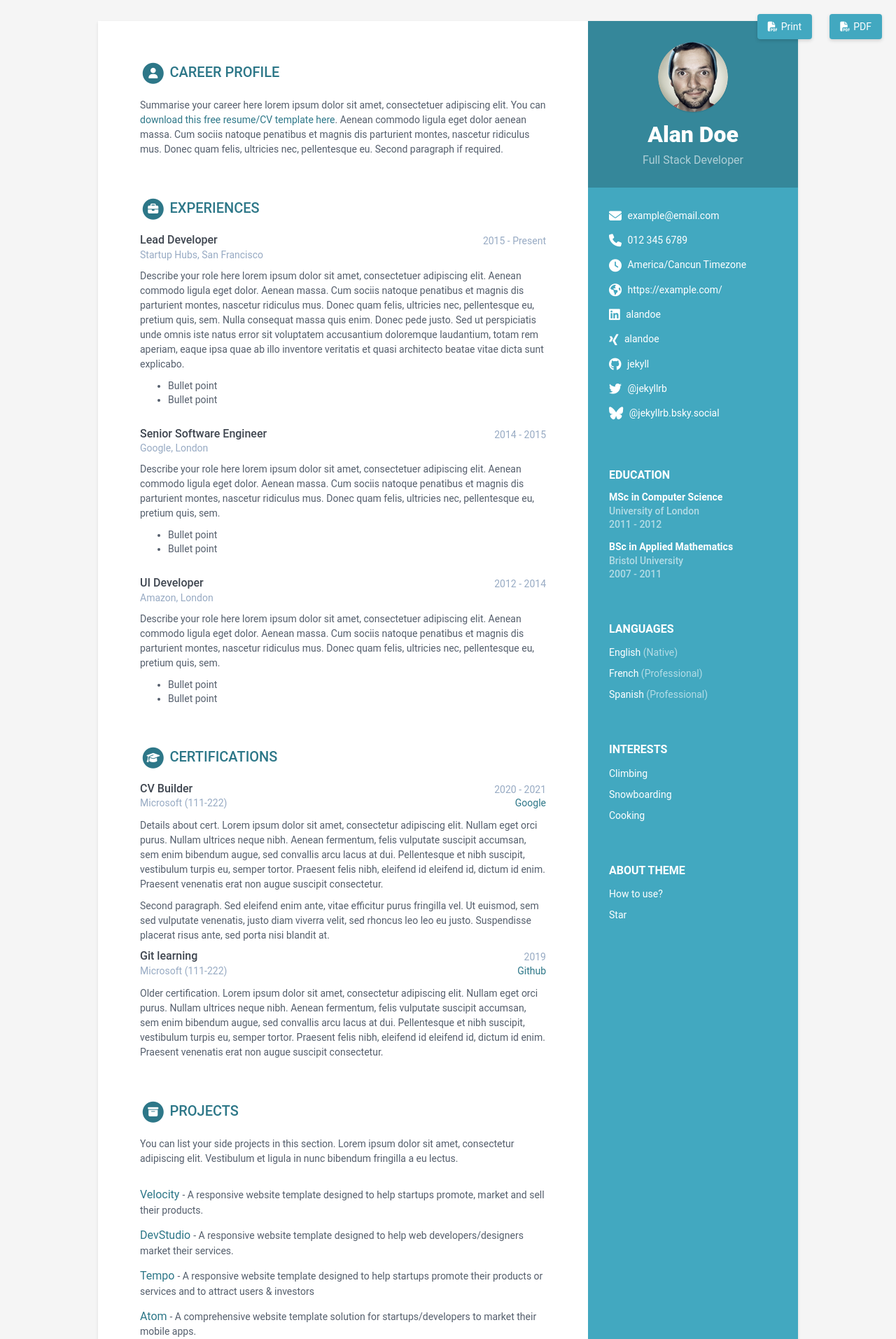
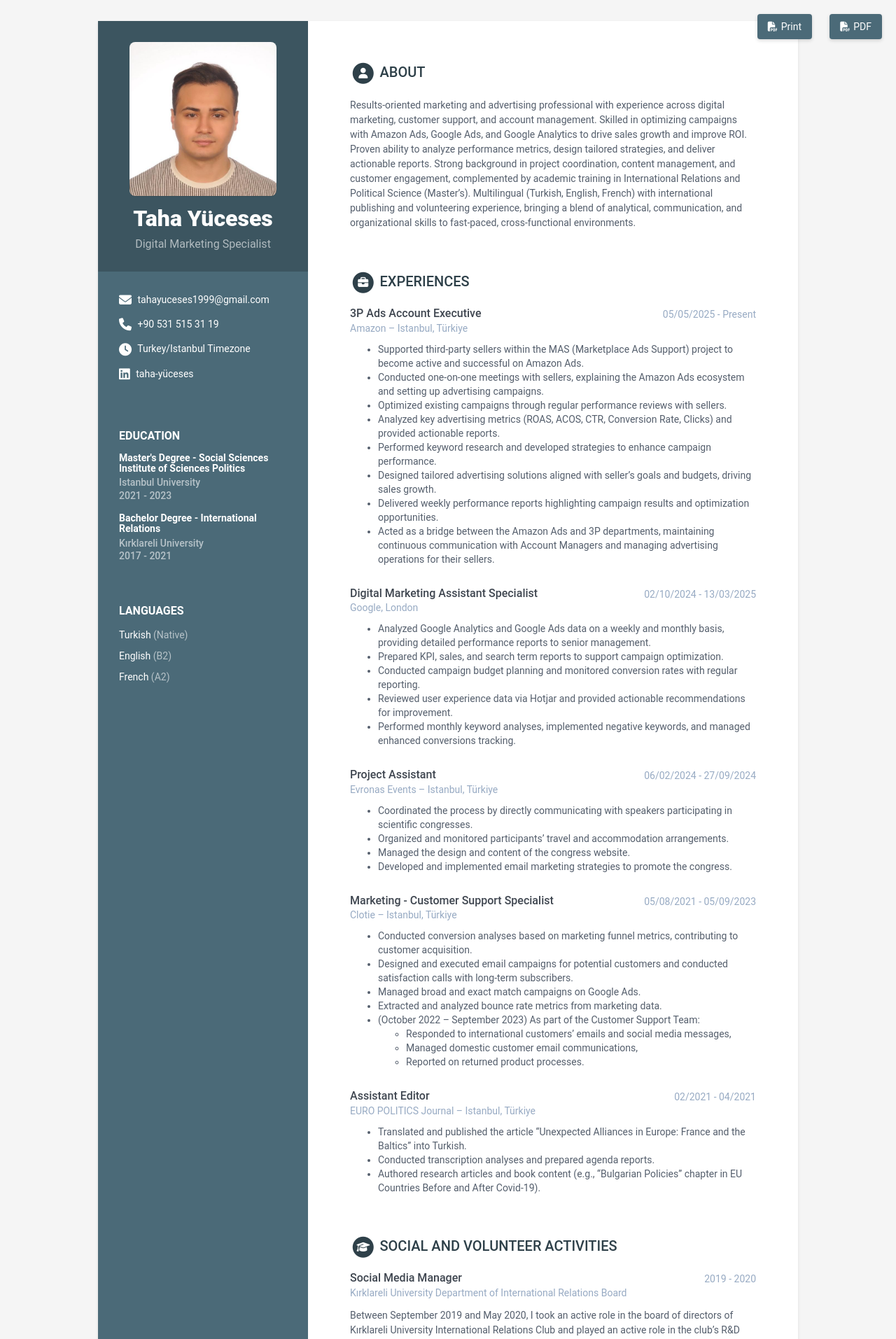
Before and after one commit to tahayuceses/cv, a Jekyll site: the page built from index.html, in a window 1280 px wide. Shown: the top 1913 px of the page at 70% size. Built offline with Jekyll 4.4.1, drawn with Linux system fonts in a browser that asks for light colours; some of the changed text lies outside the part shown.

Commit message:
resume data

```diff
--- a/_config.yml
+++ b/_config.yml
@@ -1,16 +1,16 @@
 #Update all the sections by editing the data.yml file inside _data folder.
 
 # Site Settings
-title: My Resume
+title: Taha Yüceses - Resume
 url: 'http://webjeda.com'
 
 #change it according to your repository name
 # disabling since we are using a custom domain
 #baseurl: '/online-cv'
 
-description: A beautiful Jekyll theme for creating resume
+description: Taha Yüceses - Resume
 # Style will be applied only after restarting the build or serve. Just choose one of the options.
-theme_skin: blue # blue turquoise green berry orange ceramic teal oceanstale
+theme_skin: ceramic # blue turquoise green berry orange ceramic teal oceanstale
 chrome_mobile_color: #use hex colors (ex:#1976d2) or leave empty if you don't want a color for chrome mobile searchbar
 
 # Tracker
--- a/_data/data.yml
+++ b/_data/data.yml
@@ -3,29 +3,29 @@
 #
 
 sidebar:
-  position: right # position of the sidebar : left or right
+  position: left # position of the sidebar : left or right
   about: True # set to False or comment line if you want to remove the "how to use?" in the sidebar
   education: True # set to False if you want education in main section instead of in sidebar
 
   # Profile information
-  name: Alan Doe
-  tagline: Full Stack Developer
-  avatar: profile.png #place a 100x100 picture inside /assets/images/ folder and provide the name of the file below
+  name: Taha Yüceses
+  tagline: Digital Marketing Specialist
+  avatar: pp.jpeg #place a 100x100 picture inside /assets/images/ folder and provide the name of the file below
 
   # Sidebar links
-  email: example@email.com
-  phone: 012 345 6789
-  timezone: America/Cancun # Enter your timezone, e.g., America/Havana, Africa/Casablanca, America/North_Dakota/Center
+  email: tahayuceses1999@gmail.com
+  phone: +90 531 515 31 19
+  timezone: Turkey/Istanbul # Enter your timezone, e.g., America/Havana, Africa/Casablanca, America/North_Dakota/Center
   citizenship:
-  website: https://example.com/ # Include the full website URL, including "http://" or "https://".
-  linkedin: alandoe
-  xing: alandoe
-  github: jekyll
+  website:
+  linkedin: taha-yüceses
+  xing:
+  github:
   telegram: # add your nickname without '@' sign
   gitlab:
   bitbucket:
-  bluesky: '@jekyllrb.bsky.social' # Specify your full Bluesky handle
-  twitter: '@jekyllrb'
+  bluesky:  # Specify your full Bluesky handle
+  twitter:
   stack-overflow: # Number/Username, e.g. 123456/alandoe
   codewars:
   goodreads: # Number-Username, e.g. 123456-alandoe
@@ -37,250 +37,154 @@ sidebar:
   languages:
     title: Languages
     info:
-    - idiom: English
+    - idiom: Turkish
       level: Native
 
+    - idiom: English
+      level: B2
+
     - idiom: French
-      level: Professional
-
-    - idiom: Spanish
-      level: Professional
-
-  interests:
-    title: Interests
-    info:
-    - item: Climbing
-      link:
-
-
-    - item: Snowboarding
-      link:
-
-
-    - item: Cooking
-      link:
+      level: A2
 
 
 career-profile:
-  title: Career Profile
+  title: About
   summary: |
-    Summarise your career here lorem ipsum dolor sit amet, consectetuer
-    adipiscing elit. You can [download this free resume/CV template here]().
-    Aenean commodo ligula eget dolor aenean massa. Cum sociis natoque
-    penatibus et magnis dis parturient montes, nascetur ridiculus mus.
-    Donec quam felis, ultricies nec, pellentesque eu.
-    Second paragraph if required.
+    Results-oriented marketing and advertising professional with experience across digital marketing, customer support, and account management.
+    Skilled in optimizing campaigns with Amazon Ads, Google Ads, and Google Analytics to drive sales growth and improve ROI.
+    Proven ability to analyze performance metrics, design tailored strategies, and deliver actionable reports.
+    Strong background in project coordination, content management, and customer engagement, complemented by academic training in International Relations and Political Science (Master’s).
+    Multilingual (Turkish, English, French) with international publishing and volunteering experience, bringing a blend of analytical, communication, and organizational skills to fast-paced, cross-functional environments.
 education:
   title: Education
   info:
-  - degree: MSc in Computer Science
-    university: University of London
-    time: 2011 - 2012
-    details: |
-      Describe your study here lorem ipsum dolor sit amet, consectetuer
-      adipiscing elit. Aenean commodo ligula eget dolor. Aenean massa. Cum
-      sociis natoque penatibus et magnis dis parturient montes, nascetur
-      ridiculus mus. Donec quam felis, ultricies nec, pellentesque eu,
-      pretium quis, sem.
-        - Bullet point
-        - Bullet point
-  - degree: BSc in Applied Mathematics
-    university: Bristol University
-    time: 2007 - 2011
-    details: |
-      Describe your study here lorem ipsum dolor sit amet, consectetuer
-      adipiscing elit. Aenean commodo ligula eget dolor. Aenean massa. Cum
-      sociis natoque penatibus et magnis dis parturient montes, nascetur
-      ridiculus mus. Donec quam felis, ultricies nec, pellentesque eu,
-      pretium quis, sem.
-        - Bullet point
-        - Bullet point
+  - degree: Master's Degree - Social Sciences Institute of Sciences Politics
+    university: Istanbul University
+    time: 2021 - 2023
+  - degree: Bachelor Degree - International Relations
+    university: Kırklareli University
+    time: 2017 - 2021
 
 experiences:
   title: Experiences
   info:
-  - role: Lead Developer
-    time: 2015 - Present
-    company: Startup Hubs, San Francisco
+  - role: 3P Ads Account Executive
+    time: 05/05/2025 - Present
+    company: Amazon – Istanbul, Türkiye
     details: |
-      Describe your role here lorem ipsum dolor sit amet, consectetuer
-      adipiscing elit. Aenean commodo ligula eget dolor. Aenean massa.
-      Cum sociis natoque penatibus et magnis dis parturient montes,
-      nascetur ridiculus mus. Donec quam felis, ultricies nec,
-      pellentesque eu, pretium quis, sem. Nulla consequat massa quis
-      enim. Donec pede justo. Sed ut perspiciatis unde omnis iste natus
-      error sit voluptatem accusantium doloremque laudantium, totam rem
-      aperiam, eaque ipsa quae ab illo inventore veritatis et quasi
-      architecto beatae vitae dicta sunt explicabo.
-        - Bullet point
-        - Bullet point
-  - role: Senior Software Engineer
-    time: 2014 - 2015
+        - Supported third-party sellers within the MAS (Marketplace Ads Support) project to become active and successful on Amazon Ads.
+        - Conducted one-on-one meetings with sellers, explaining the Amazon Ads ecosystem and setting up advertising campaigns.
+        - Optimized existing campaigns through regular performance reviews with sellers.
+        - Analyzed key advertising metrics (ROAS, ACOS, CTR, Conversion Rate, Clicks) and provided actionable reports.
+        - Performed keyword research and developed strategies to enhance campaign performance.
+        - Designed tailored advertising solutions aligned with seller's goals and budgets, driving sales growth.
+        - Delivered weekly performance reports highlighting campaign results and optimization opportunities.
+        - Acted as a bridge between the Amazon Ads and 3P departments, maintaining continuous communication with Account Managers and managing advertising operations for their sellers.
+  - role: Digital Marketing Assistant Specialist
+    time: 02/10/2024 - 13/03/2025
     company: Google, London
     details: |
-      Describe your role here lorem ipsum dolor sit amet, consectetuer
-      adipiscing elit. Aenean commodo ligula eget dolor. Aenean massa.
-      Cum sociis natoque penatibus et magnis dis parturient montes,
-      nascetur ridiculus mus. Donec quam felis, ultricies nec,
-      pellentesque eu, pretium quis, sem.
-        - Bullet point
-        - Bullet point
-  - role: UI Developer
-    time: 2012 - 2014
-    company: Amazon, London
+        - Analyzed Google Analytics and Google Ads data on a weekly and monthly basis, providing detailed performance reports to senior management.
+        - Prepared KPI, sales, and search term reports to support campaign optimization.
+        - Conducted campaign budget planning and monitored conversion rates with regular reporting.
+        - Reviewed user experience data via Hotjar and provided actionable recommendations for improvement.
+        - Performed monthly keyword analyses, implemented negative keywords, and managed enhanced conversions tracking.
+  - role: Project Assistant
+    time: 06/02/2024 - 27/09/2024
+    company: Evronas Events – Istanbul, Türkiye
     details: |
-      Describe your role here lorem ipsum dolor sit amet, consectetuer
-      adipiscing elit. Aenean commodo ligula eget dolor. Aenean massa.
-      Cum sociis natoque penatibus et magnis dis parturient montes,
-      nascetur ridiculus mus. Donec quam felis, ultricies nec,
-      pellentesque eu, pretium quis, sem.
-        - Bullet point
-        - Bullet point
+        - Coordinated the process by directly communicating with speakers participating in scientific congresses.
+        - Organized and monitored participants’ travel and accommodation arrangements.
+        - Managed the design and content of the congress website.
+        - Developed and implemented email marketing strategies to promote the congress.
+  - role: Marketing - Customer Support Specialist
+    time: 05/08/2021 - 05/09/2023
+    company: Clotie – Istanbul, Türkiye
+    details: |
+        - Conducted conversion analyses based on marketing funnel metrics, contributing to customer acquisition.
+        - Designed and executed email campaigns for potential customers and conducted satisfaction calls with long-term subscribers.
+        - Managed broad and exact match campaigns on Google Ads.
+        - Extracted and analyzed bounce rate metrics from marketing data.
+        - (October 2022 – September 2023) As part of the Customer Support Team:
+          - Responded to international customers’ emails and social media messages,
+          - Managed domestic customer email communications,
+          - Reported on returned product processes.
+  - role: Assistant Editor
+    time: 02/2021 - 04/2021
+    company: EURO POLITICS Journal – Istanbul, Türkiye
+    details: |
+        - Translated and published the article “Unexpected Alliances in Europe: France and the Baltics” into Turkish.
+        - Conducted transcription analyses and prepared agenda reports.
+        - Authored research articles and book content (e.g., “Bulgarian Policies” chapter in EU Countries Before and After Covid-19).
 
 certifications:
-  title: Certifications
+  title: Social and Volunteer Activities
   list:
-  - name: CV Builder
+  - name: Social Media Manager
+    start: 2019
+    end: 2020
+    organization: Kırklareli University Department of International Relations Board
+    credentialid:
+    credentialurl:
+    credentialname:
+    details: |
+      Between September 2019 and May 2020, I took an active role in the board of directors of Kırklareli University International Relations Club and played an active role in the club's R&D activities, social media management and table meeting organizations.
+
+  - name: English Teacher
     start: 2020
     end: 2021
-    organization: Microsoft
-    credentialid: 111-222
-    credentialurl: www.google.com
-    credentialname: Google
+    organization: Asylum and Migration Research Center
+    credentialid:
+    credentialurl:
+    credentialname:
     details: |
-      Details about cert. Lorem ipsum dolor sit amet, consectetur
-      adipiscing elit.
-      Nullam eget orci purus. Nullam ultrices neque nibh.
-      Aenean fermentum, felis vulputate suscipit accumsan,
-      sem enim bibendum augue, sed convallis arcu lacus at dui.
-      Pellentesque et nibh suscipit, vestibulum turpis eu, semper tortor.
-      Praesent felis nibh, eleifend id eleifend id, dictum id enim.
-      Praesent venenatis erat non augue suscipit consectetur.
-
-      Second paragraph. Sed eleifend enim ante, vitae efficitur purus
-      fringilla vel. Ut euismod, sem sed vulputate venenatis,
-      justo diam viverra velit, sed rhoncus leo leo eu justo.
-      Suspendisse placerat risus ante, sed porta nisi blandit at.
-  - name: Git learning
-    start: 2019
-    end:
-    organization: Microsoft
-    credentialid: 111-222
-    credentialurl: www.github.com
-    credentialname: Github
-    details: |
-      Older certification. Lorem ipsum dolor sit amet, consectetur
-      adipiscing elit.
-      Nullam eget orci purus. Nullam ultrices neque nibh.
-      Aenean fermentum, felis vulputate suscipit accumsan,
-      sem enim bibendum augue, sed convallis arcu lacus at dui.
-      Pellentesque et nibh suscipit, vestibulum turpis eu, semper tortor.
-      Praesent felis nibh, eleifend id eleifend id, dictum id enim.
-      Praesent venenatis erat non augue suscipit consectetur.
+      Online English lessons were given to young Syrian students who immigrated to our country.
 
 projects:
   title: Projects
   intro: >
-    You can list your side projects in this section. Lorem ipsum dolor sit amet, consectetur adipiscing elit. Vestibulum et ligula in nunc bibendum fringilla a eu lectus.
   assignments:
-  - title: Velocity
-    link: "#hook"
-    tagline: "A responsive website template designed to help startups promote, market and sell their products."
-
-  - title: DevStudio
-    link: "#"
-    tagline: "A responsive website template designed to help web developers/designers market their services."
-
-  - title: Tempo
-    link: "#"
-    tagline: "A responsive website template designed to help startups promote their products or services and to attract users &amp; investors"
-
-  - title: Atom
-    link: "#"
-    tagline: "A comprehensive website template solution for startups/developers to market their mobile apps."
-
-  - title: Delta
-    link: "#"
-    tagline: "A responsive Bootstrap one page theme designed to help app developers promote their mobile apps"
-
-oss:
-  title: OSS Contributions
-  intro: >
-    You can list your open source software contributions in this section. Lorem ipsum dolor sit amet, consectetur adipiscing elit. Vestibulum et ligula in nunc bibendum fringilla a eu lectus.
-  contributions:
-  - title: Tempo
-    link: "#"
-    tagline: "A responsive website template designed to help startups promote their products or services and to attract users &amp; investors"
-
-  - title: Atom
-    link: "#"
-    tagline: "A comprehensive website template solution for startups/developers to market their mobile apps."
-
-  - title: Delta
-    link: "#"
-    tagline: "A responsive Bootstrap one page theme designed to help app developers promote their mobile apps"
+  - title: Weekly Balkans Bulletin (Croatia)
+    link: https://www.tuicakademi.org/haftalik-balkan-bulteni-11-14-nisan/
+    tagline: I worked on the "Balkan Bulletin," a weekly magazine published by the Turkish International Relations Studies (TUİÇ) Association, between January 2021 and April 2021. Focusing on Croatia, I made regular contributions to the magazine by researching and translating important political developments in the country.
 
 publications:
   title: Publications
   intro: |
-    You can list your publications in this section. Lorem ipsum dolor sit
-    amet, consectetur adipiscing elit. Vestibulum et ligula in nunc
-    bibendum fringilla a eu lectus.
+
   papers:
-  - title: The Art of Computer Programming
-    link: "#"
-    authors: Donald E. Knuth
-    conference: Addison-Wesley, 1968
+  - title: Article / Global Food Crisis / Diplomatic Strategy
+    link: https://www.academia.edu/57895979/KURESEL_GIDA_KRIZI
+    authors:
+    conference:
 
-  - title: "Genetic Programming III: Darwinian Invention &amp; Problem Solving"
-    link: "#"
-    authors: Koza, J.R., Andre, D., Bennett, F.H., Keane, M.A.
-    conference: "Morgan Kaufmann Publishers Inc., San Francisco, CA, USA, 1st edn. (1999)"
-
-  - title: A syntax directed compiler for Algol 60
-    link: "#"
-    authors: Edgar T. Irons
-    conference: "Comm. ACM 4 (1961), 51–55"
-
-recommendations:
-  title: Recommendations
-  list:
-  - person: Yareli Perez
-    email: perezyareli@example.com
-    phone: 012 345 6789
-    role: General Director at example.com
-    recommendation: |
-      Alan Doe is a super employee!
-  - person: Lara Henderson
-    email: larah@example.com
-    phone: 012 345 6789
-    role: General Director at example.com
-    recommendation: |
-      I would like to work with Alan Doe again!
-
-      He is a great employee!
+  - title: Article / Basque Nationalism in Spain / Stratejik Ortak
+    link: https://stratejikortak.com/2021/08/ispanyadaki-baski-milliyetciligi.html
+    authors:
+    conference:
 
 skills:
   title: Skills &amp; Proficiency
 
   toolset:
-  - name: Python & Django
-    level: 98%
+  - name: Digital Marketing
 
-  - name: Javascript & jQuery
-    level: 98%
+  - name: Marketing
 
-  - name: Angular
-    level: 98%
+  - name: E-Mail Marketing
 
-  - name: HTML5 & CSS
-    level: 95%
+  - name: Google Ads
 
-  - name: Ruby on Rails
-    level: 85%
+  - name: Google Analytics
 
   - name: Sketch & Photoshop
-    level: 60%
 
-footer: >
-  Designed with <i class="fas fa-heart"></i> by <a href="http://themes.3rdwavemedia.com" target="_blank" rel="nofollow">Xiaoying Riley</a>
+  - name: Google Search Console
+
+  - name: Google Looker Studio
+
+  - name: Amazon Ads
+
+  - name: Hotjar
+
+  - name: Brevo
--- a/_includes/about.html
+++ b/_includes/about.html
@@ -1,10 +1,3 @@
 <div class="remove-container container-block">
-  <h2 class="container-block-title">
-    About Theme
-  </h2>
-  <ul class="list-unstyled interests-list">
-    <li><a target="_blank" href="https://www.youtube.com/watch?v=Jnmj1dXDbNk">How to use?</a></li>
-     <li><a class="github-button" href="https://github.com/sharu725/online-cv" data-icon="octicon-star" data-show-count="true" aria-label="Star sharu725/online-cv on GitHub">Star</a>
-     <script async defer src="https://buttons.github.io/buttons.js"></script>
-  </ul>
+
 </div><!--//About-->
--- a/_includes/contact.html
+++ b/_includes/contact.html
@@ -9,7 +9,7 @@
 
     {% if sidebar.phone %}
     <li class="phone"><i class="fas fa-phone"></i>
-      <a href="tel:{{ sidebar.phone }}">{{ sidebar.phone }}</a>
+      <a href="https://wa.me/905315153119">{{ sidebar.phone }}</a>
     </li>
     {% endif %}
 
@@ -21,7 +21,7 @@
 
     {% if sidebar.timezone %}
     <li class="timezone"><i class="fas fa-clock"></i>
-      <a href="https://worldtimeapi.org/timezone/{{ sidebar.timezone }}" target="_blank">{{ sidebar.timezone }} Timezone</a>
+      <a href="https://www.timeanddate.com/worldclock/{{ sidebar.timezone }}" target="_blank">{{ sidebar.timezone }} Timezone</a>
     </li>
     {% endif %}
 
@@ -39,7 +39,7 @@
 
     {% if sidebar.linkedin %}
     <li class="linkedin"><i class="fab fa-linkedin"></i>
-      <a href="https://linkedin.com/in/{{ sidebar.linkedin }}" target="_blank">{{ sidebar.linkedin }}</a>
+      <a href="https://linkedin.com/in/{{ sidebar.linkedin }}-94399318b" target="_blank">{{ sidebar.linkedin }}</a>
     </li>
     {% endif %}
 
--- a/_includes/skills.html
+++ b/_includes/skills.html
@@ -1,4 +1,5 @@
-{% assign skills = site.data.data.skills %} {% if skills %}
+{% assign skills = site.data.data.skills %}
+{% if skills %}
 <section class="skills-section section">
   <h2 class="section-title">
     <span class="fa-stack fa-xs">
@@ -8,19 +9,10 @@
     {{ skills.title }}
   </h2>
 
-  <div class="skillset">
+  <p class="skills-list">
     {% for skill in skills.toolset %}
-    <div class="item">
-      <h3 class="level-title">{{ skill.name }}</h3>
-      {% assign skill_level = 'width: ' | append: skill.level %}
-      <div class="level-bar">
-        <div class="level-bar-inner" style="{{skill_level}}"></div>
-      </div>
-      <!--//level-bar-->
-    </div>
-    <!--//item-->
+      {{ skill.name }}{% if forloop.last == false %} • {% endif %}
     {% endfor %}
-  </div>
+  </p>
 </section>
-<!--//skills-section-->
 {% endif %}
--- a/_sass/_base.scss
+++ b/_sass/_base.scss
@@ -77,12 +77,22 @@ p {
 
   .avatar {
     //used for profile image
-    max-width: 100px;
+    max-width: 250px;
     margin-bottom: 15px;
     border: 0px solid #fff;
-    border-radius: 100%;
+    border-radius: 5%;
     box-shadow: 0 1px 1px rgba(0, 0, 0, 0.1);
   }
+
+  .avatar {
+  width: 210px;
+  height: 220px;         /* set a fixed height */
+  object-fit: cover;     /* crops instead of squashing */
+  object-position: top;  /* keeps the top part, cuts bottom */
+  border-radius: 8px;
+  overflow: hidden;
+}
+
   .contact-list {
     .fas,
     .fab,
```
Also changed, not shown: assets/images/pp.jpeg (added), assets/images/profile.png (deleted).
